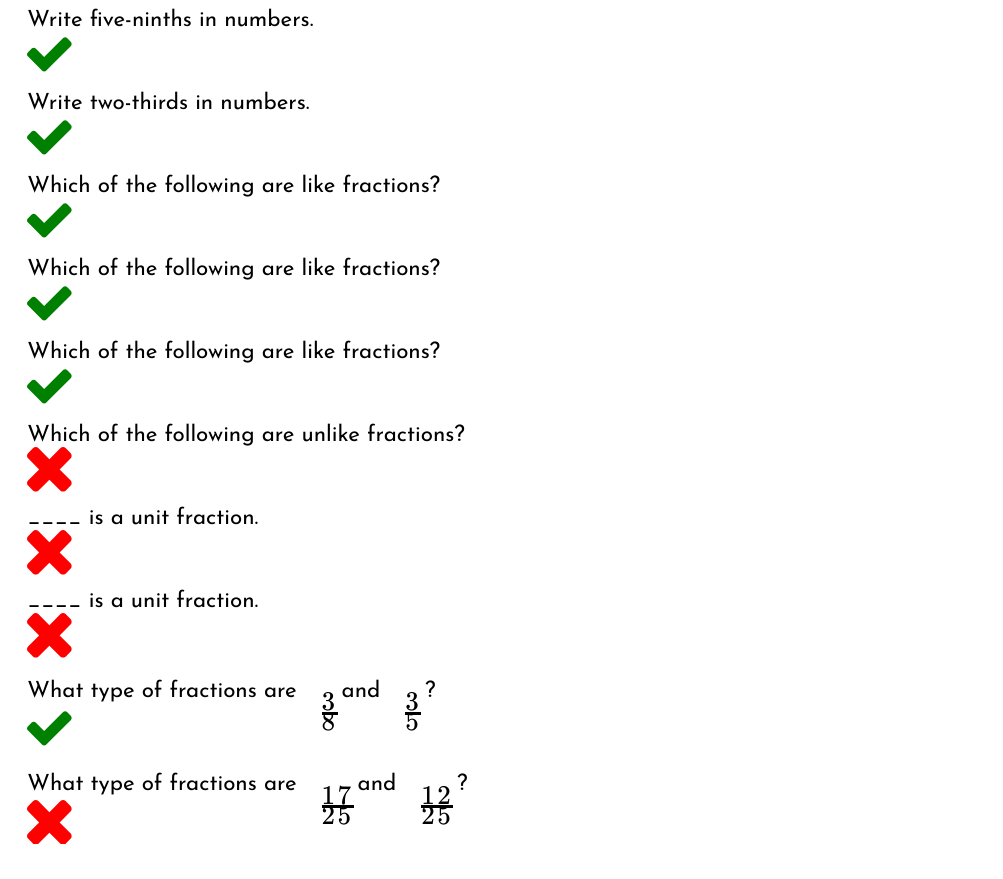
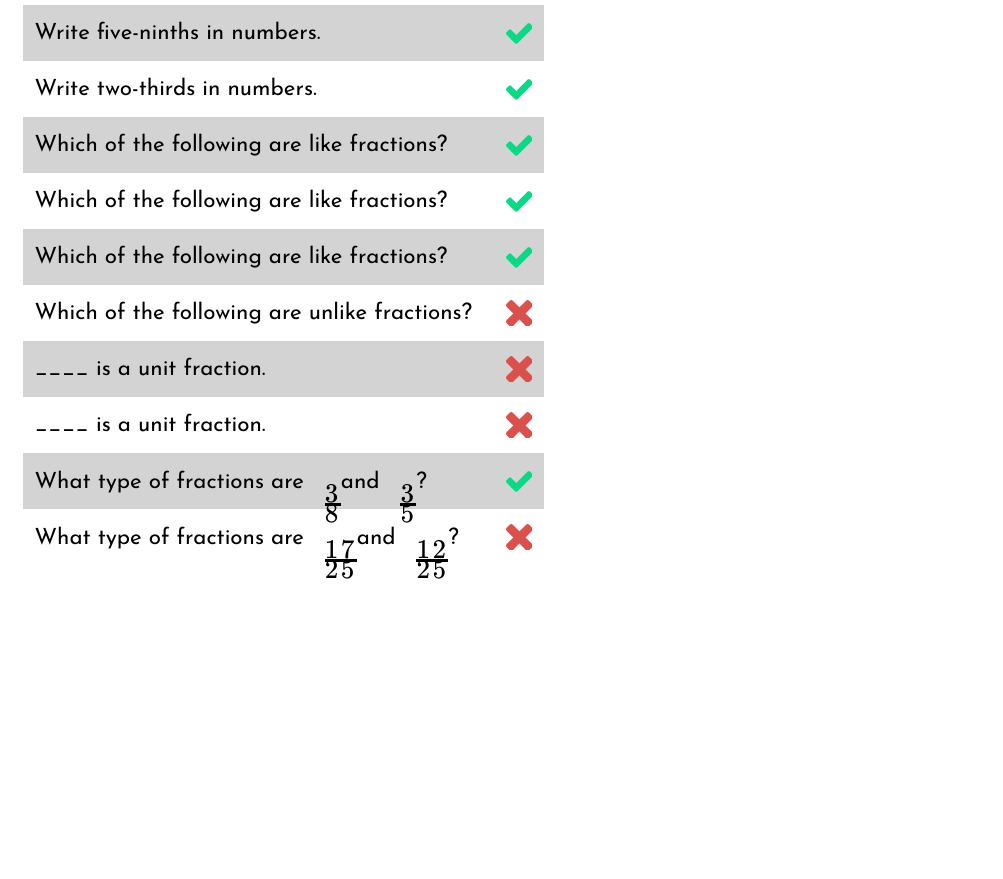
Before and after one commit to newjam/css-fun, a plain HTML site: page responses.html in a window 1280 px wide. Shown: the part 67-946 px from the top of the page, without its empty margins (0-1003 px from the left). After the commit the page ends 800 px from the top, so only its background shows below. Drawn offline with nearby package versions, Linux system fonts and the light colour scheme.

Commit message:
Styled response history pages
Table looks much neater now!

```diff
--- a/sass/_flat-circles_history.scss
+++ b/sass/_flat-circles_history.scss
@@ -1 +1,32 @@
 @import 'flat-circles__globals';
+
+.quiz-list {
+	display: table;
+	position: relative;
+	margin: auto;
+	margin-left: 0.4em;
+	border-collapse: separate;
+	border-spacing: 0.2em;
+	font-family: $font-body;
+	font-size: 1.4em;
+	font-weight: normal;
+}
+
+.quiz-list__item {
+	display: table-cell;
+	padding: 0.2em 0.8em 0.2em 0.8em;
+	border-radius: 10em/10em;
+	cursor: pointer;
+	transition:	color 0.4s ease,
+				background-color 0.4s ease;
+	color: $color-base-dark;
+	background-color: transparent;
+}
+
+.quiz-list__item:hover {
+	background-color: lightGray;
+}
+.quiz-list__item:active {
+	color: $color-accent;
+	background-color: gray;
+}
--- a/sass/_flat-circles_responses.scss
+++ b/sass/_flat-circles_responses.scss
@@ -1 +1,54 @@
 @import 'flat-circles__globals';
+
+.quiz-response-list {
+	display: table;
+	position: relative;
+	margin: auto;
+	margin-left: 0.4em;
+	border-collapse: collapse;
+	font-family: $font-body;
+	font-size: 1.4em;
+	font-weight: normal;
+}
+
+.quiz-response-list__item {
+	display: table-row;
+	background-color: transparent;
+	transition:	background-color 0.4s ease;
+}
+.quiz-response-list__item:nth-child(odd) {
+	background-color: lightGray;
+}
+.quiz-response-list__item:hover {
+	background-color: $color-base-light;
+}
+
+.quiz-response-list__item__prompt {
+	display: table-cell;
+	vertical-align: middle;
+	padding-left: 0.5em;
+}
+
+.quiz-response-list__item__prompt .katex {
+	letter-spacing: -0.08em;
+}
+
+.quiz-response-list__item__correctness {
+	display: table-cell;
+	vertical-align: middle;
+	padding-left: 1.5em;
+	padding-right: 0.5em;
+	height: 2.5em;
+}
+.quiz-response-list__item__correctness svg {
+	width: 1.2em;
+	height: 1.2em;
+	top: 0em;
+}
+
+.quiz-response-list__item__correctness--correct {
+	fill: $color-correct;
+}
+.quiz-response-list__item__correctness--incorrect {
+	fill: $color-incorrect;
+}
--- a/sass/flat-circles.scss
+++ b/sass/flat-circles.scss
@@ -141,67 +141,6 @@ a {
 	fill: $color-accent;
 }
 
-.quiz-list {
-  display: table;
-  position: relative;
-  margin: auto;
-  margin-left: 0.4em;
-  border-collapse: separate;
-  border-spacing: 0.2em;
-  font-family: $font-body;
-  font-size: 1.4em;
-  font-weight: normal; }
-
-.quiz-list__item {
-  display: table-cell;
-  padding: 0.2em 0.8em 0.2em 0.8em;
-  -webkit-border-radius: 0.2em;
-  -moz-border-radius: 0.2em;
-  border-radius: 0.2em;
-  cursor: pointer;
-  transition: color 0.4s ease, background-color 0.4s ease;
-  color: #0008B2;
-  background-color: white; }
-
-.quiz-list__item:hover {
-  background-color: lightGray; }
-
-.quiz-list__item:active {
-  color: #FFCC00;
-  background-color: gray; }
-
-.quiz-response-list {
-  display: table;
-  position: relative;
-  margin: auto;
-  margin-left: 0.4em;
-  border-collapse: separate;
-  border-spacing: 0.2em;
-  font-family: $font-body;
-  font-size: 1.4em;
-  font-weight: normal; }
-
-.quiz-response-list__item {
-  display: table-row; }
-
-.quiz-response-list__item__prompt .katex {
-  letter-spacing: -0.08em; }
-
-.quiz-response-list__item__correctness {
-  display: inline-block;
-  height: 2.5em; }
-
-.quiz-response-list__item__correctness svg {
-  width: 2em;
-  height: 2em;
-  top: 0em; }
-
-.quiz-response-list__item__correctness--correct {
-  fill: green; }
-
-.quiz-response-list__item__correctness--incorrect {
-  fill: red; }
-
 .category-performance-list {
   display: table;
   position: relative;
```
Also changed, not shown: flat-circles.css.
